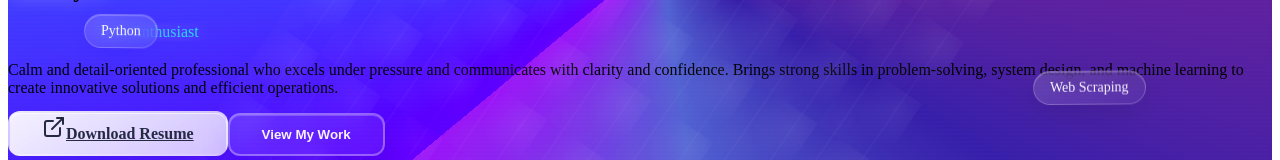
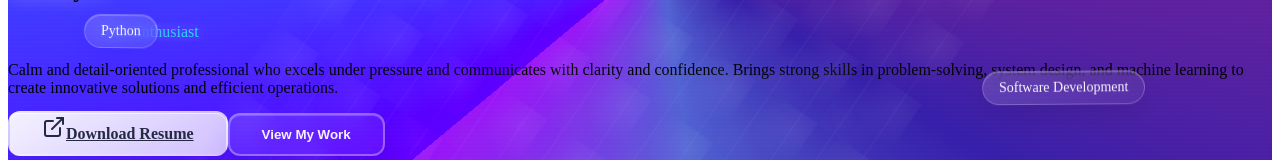
Before and after one commit to Akki-333/PortfolioSite, a React (Vite) app in the folder client/: page / in a window 1280 px wide. Shown: the part 436-596 px from the top of the page. Built offline with nearby package versions, Linux system fonts and the light colour scheme; a web font is replaced by a local one.

Commit message:
Updated hero tech chip from Web Scraping to Software Development

```diff
--- a/client/src/components/sections/hero.tsx
+++ b/client/src/components/sections/hero.tsx
@@ -132,7 +132,7 @@ export default function Hero() {
         <div className="tech-chip tech-chip-1" data-testid="chip-tech-powerbi" aria-hidden="true">Web Development</div>
         <div className="tech-chip tech-chip-2" data-testid="chip-tech-sql" aria-hidden="true">SQL</div>
         <div className="tech-chip tech-chip-3" data-testid="chip-tech-python" aria-hidden="true">Python</div>
-        <div className="tech-chip tech-chip-4" data-testid="chip-tech-github" aria-hidden="true">Web Scraping</div>
+        <div className="tech-chip tech-chip-4" data-testid="chip-tech-github" aria-hidden="true">Software Development</div>
 
 
       </div>
```
